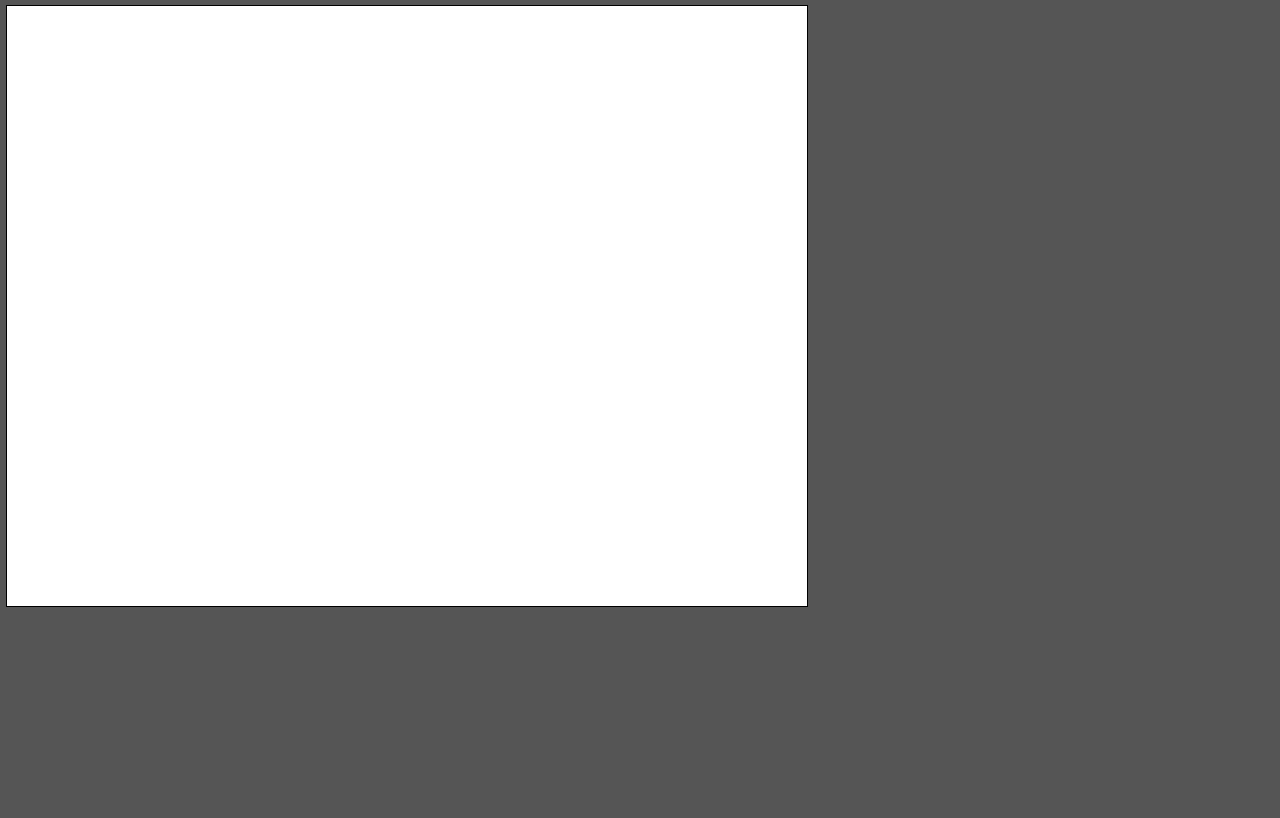
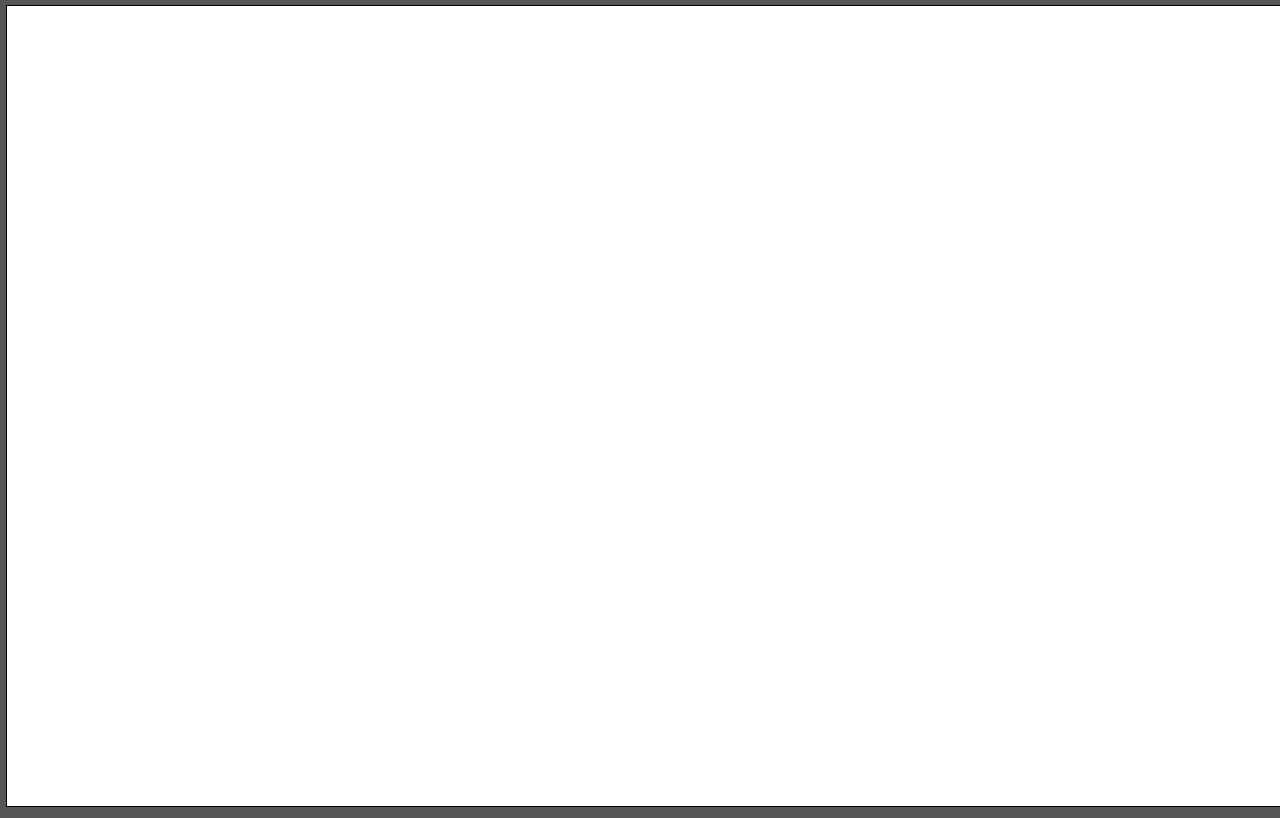
Before and after one commit to addinnabilal/web-based-cad, a plain HTML site: page index.html in a window 1280 px wide. Shown: the part 43-861 px from the top of the page. Before the commit the page ends 800 px from the top, so only its background shows below. Drawn offline with Linux system fonts and the light colour scheme.

Commit message:
style: change canvas size to full screen

```diff
--- a/style.css
+++ b/style.css
@@ -1,6 +1,10 @@
 body {
     background: #555;
     margin: 0;
+    overflow: hidden;
+    position: absolute;
+    width: 100%;
+    height: 100%;
 }
 
 #rectangle-icon {
@@ -10,8 +14,8 @@ body {
 #canvas {
     background: #fff;
     border: 1px solid #000;
-    width: 800px;
-    height: 600px;
+    width: 100%;
+    height: 100%;
     margin: 6.4px;
 }
 
```
